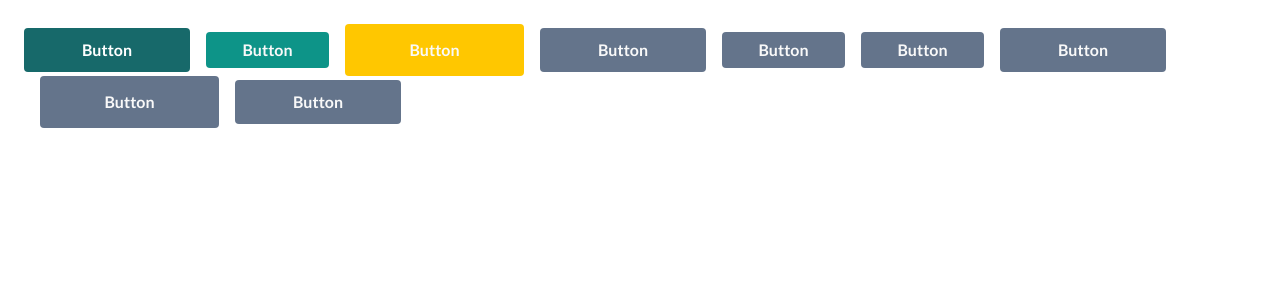
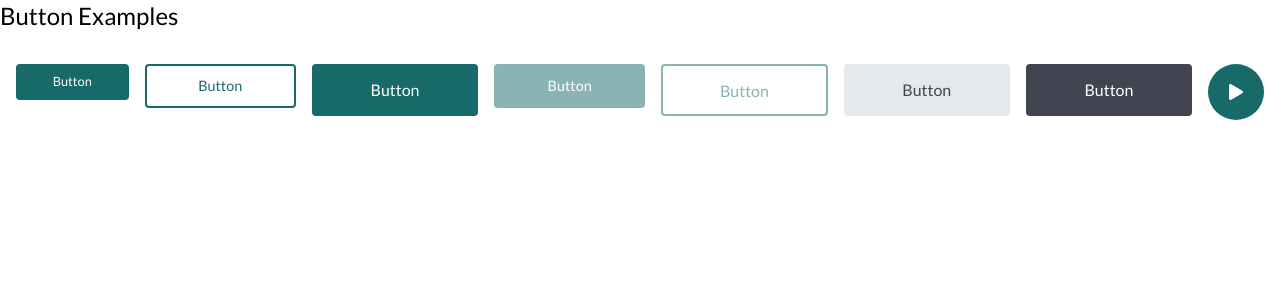
Before and after one commit to prot-alx/createx, a React (Vite) app: page / in a window 1280 px wide. Shown: the top 300 px of the page. Built offline with nearby package versions, Linux system fonts and the light colour scheme.

Commit message:
buttonsgit add .!

```diff
--- a/src/shared/buttonBlock.tsx
+++ b/src/shared/buttonBlock.tsx
@@ -1,35 +1,34 @@
-import Button from "./buttons/basic/large"
+import Button from "./buttons/Button";
+import PlayButton from "./buttons/PlayButton";
 
-export const  ButtonBlock = () => {
+export const ButtonBlock = () => {
     return (
-        <div className="p-6 space-x-4 ">
-        <Button buttonStyle={{ color: 'green', rounded: 'sm', size: 'regular' }}>
+        <div>
+            <h1 className="text-2xl mb-4 ">Button Examples</h1>
+            <div className="p-4 flex gap-4">
+                <Button color="primary" size="small">
                     Button
                 </Button>
-        <Button buttonStyle={{ color: 'teal', rounded: 'sm', size: 'small' }}>
+                <Button color="white" size="regular">
                     Button
                 </Button>
-        <Button buttonStyle={{ color: 'yellow', rounded: 'sm', size: 'large' }}>
+                <Button color="primary" size="large">
                     Button
                 </Button>
-        <Button buttonStyle={{ color: 'gray', rounded: 'sm', size: 'regular' }}>
+                <Button color="primary" disabled>
                     Button
                 </Button>
-        <Button buttonStyle={{ color: 'gray', rounded: 'sm', size: 'small' }}>
+                <Button color="white" size="large" disabled>
                     Button
                 </Button>
-        <Button buttonStyle={{ color: 'gray', rounded: 'sm', size: 'small' }}>
+                <Button color="gray-1" size="large">
                     Button
                 </Button>
-        <Button buttonStyle={{ color: 'gray', rounded: 'sm', size: 'regular' }}>
+                <Button color="gray-2" size="large">
                     Button
                 </Button>
-        <Button buttonStyle={{ color: 'gray', rounded: 'sm', size: 'large' }}>
-          Button
-        </Button>
-        <Button buttonStyle={{ color: 'gray', rounded: 'sm', size: 'regular' }}>
-          Button
-        </Button>
+                <PlayButton></PlayButton>
+            </div>
         </div>
     )
 }
--- /dev/null
+++ b/src/shared/buttons/Button.tsx
@@ -0,0 +1,68 @@
+import React from 'react';
+
+type ButtonProps = {
+  children: React.ReactNode;
+  onClick?: () => void;
+  color?: 'primary' | 'white' | 'gray-1' | 'gray-2' ;
+  size?: 'small' | 'regular' | 'large';
+  disabled?: boolean;
+  className?: string;
+};
+
+const Button: React.FC<ButtonProps> = ({
+  children,
+  onClick,
+  color = 'primary',
+  size = 'base',
+  disabled = false,
+  className = '',
+}) => {
+  const baseStyles = 'rounded focus:outline-none focus:ring-2 focus:ring-offset-2';
+  let variantStyles = '';
+  let sizeStyles = '';
+
+  switch (color) {
+    case 'primary':
+      variantStyles = 'bg-primary text-white';
+      break;
+    case 'white':
+      variantStyles = 'bg-white text-primary border-2 border-primary';
+      break;
+    case 'gray-1':
+      variantStyles = 'bg-gray-300 text-gray-800';
+      break;
+    case 'gray-2':
+      variantStyles = 'bg-gray-800 text-white';
+      break;
+    default:
+      variantStyles = 'bg-primary text-white';
+      break;
+  }
+
+  switch (size) {
+    case 'small':
+      sizeStyles = 'w-[123px] h-[36px] px-2 py-1 text-extrasmall';
+      break;
+    case 'regular':
+      sizeStyles = 'w-[164px] h-[44px] px-4 py-2 text-small';
+      break;
+    case 'large':
+      sizeStyles = 'w-[179px] h-[52px] px-6 py-3 text-base';
+      break;
+    default:
+      sizeStyles = 'w-[164px] h-[44px] px-4 py-2 text-small';
+      break;
+  }
+
+  return (
+    <button
+      onClick={onClick}
+      className={`${baseStyles} ${variantStyles} ${sizeStyles} ${className} ${disabled ? 'opacity-50 cursor-not-allowed' : ''}`}
+      disabled={disabled}
+    >
+      {children}
+    </button>
+  );
+};
+
+export default Button;
--- /dev/null
+++ b/src/shared/buttons/PlayButton.tsx
@@ -0,0 +1,30 @@
+import React from 'react';
+import { FaPlay } from 'react-icons/fa'; // Импортируем иконку "Play" из react-icons
+
+type ButtonProps = {
+  onClick?: () => void;
+  disabled?: boolean;
+  className?: string;
+};
+
+const PlayButton: React.FC<ButtonProps> = ({
+  onClick,
+  disabled = false,
+  className = '',
+}) => {
+  const baseStyles = 'flex items-center justify-center rounded-full focus:outline-none focus:ring-2 focus:ring-offset-2';
+  const variantStyles = 'bg-primary text-white hover:bg-primary focus:ring-bg-primary';
+  const sizeStyles = 'p-5'; // фиксированные размеры
+
+  return (
+    <button
+      onClick={onClick}
+      className={`${baseStyles} ${variantStyles} ${sizeStyles} ${className} ${disabled ? 'opacity-50 cursor-not-allowed' : ''}`}
+      disabled={disabled}
+    >
+      <FaPlay />
+    </button>
+  );
+};
+
+export default PlayButton;
--- a/src/shared/buttons/basic/large.tsx
+++ /dev/null
@@ -1,83 +0,0 @@
-/* eslint-disable react/jsx-props-no-spreading */
-import { forwardRef, useMemo } from "react";
-import { type VariantProps } from "tailwind-variants";
-import { TbLoader } from "react-icons/tb";
-import { outlineButton, solidButton, ghostButton } from './largeStyles';
-import React from "react";
-
-// define all the button attributes
-type BaseButtonAttributes = React.ComponentPropsWithoutRef<"button">;
-
-// define the ref type
-type Ref = HTMLButtonElement;
-
-// extend the base button attributes
-interface ButtonProps extends BaseButtonAttributes {
-  isLoading?: boolean;
-  disabled?: boolean;
-  leftIcon?: React.ReactElement;
-  rightIcon?: React.ReactElement;
-  buttonStyle?: VariantProps<typeof solidButton |typeof outlineButton|typeof ghostButton>;
-  className?:string,
-  buttonVariant?: "solid" | "outline" | "ghost";
-}
-
-const Button = forwardRef<Ref, ButtonProps>((props, ref) => {
-  // destructure neccesary props
-  const { type, children, buttonStyle, buttonVariant, disabled, isLoading, leftIcon, rightIcon,className, ...rest } = props;
-
-  // determine icon placement
-  const { newIcon: icon, iconPlacement } = useMemo(() => {
-    let newIcon = rightIcon || leftIcon;
-
-    if (isLoading) {
-      newIcon = <TbLoader className="animate-spin" size={25} />;
-    }
-
-    return {
-      newIcon,
-      iconPlacement: rightIcon ? ("right" as const) : ("left" as const),
-    };
-  }, [isLoading, leftIcon, rightIcon]);
-
-  const renderButtonVariant=()=>{
-    if(buttonVariant==="solid"){
-      return solidButton({...buttonStyle, className})
-    }
-   }
-
-  return (
-    <button
-      className={renderButtonVariant()}
-      {...rest}
-      type={type ? "submit" : "button"}
-      ref={ref}
-      disabled={disabled || isLoading}
-    >
-      {/** render icon before */}
-      {icon && iconPlacement === "left" ? (
-        <span className={`inline-flex shrink-0 self-center ${children && !isLoading && "mr-2"}`}>{icon}</span>
-      ) : null}
-
-      {/** hide button text during loading state */}
-      {!isLoading && children}
-
-      {/** render icon after */}
-      {icon && iconPlacement === "right" ? (
-        <span className={`inline-flex shrink-0 self-center  ${children && !isLoading && "ml-2"}`}>{icon}</span>
-      ) : null}
-    </button>
-  );
-});
-
-// set default props
-Button.defaultProps = {
-  buttonStyle: {},
-  buttonVariant: "solid",
-  isLoading: false,
-  disabled: false,
-  leftIcon: undefined,
-  rightIcon: undefined,
-};
-
-export default Button;
--- a/src/shared/buttons/basic/largeStyles.ts
+++ /dev/null
@@ -1,109 +0,0 @@
-import { tv } from 'tailwind-variants';
-
-export const baseButton = tv({
-    base: 'text-center relative font-semibold whitespace-nowrap align-middle outline-none inline-flex items-center justify-center select-none',
-    variants: {
-        size: {
-            small: 'h-[36px]  w-[123px]',
-            regular: 'h-[44px]  w-[166px] ',
-            large: 'h-[52px] w-[179px]',
-            //   square_xs: 'text-xs h-4 w-4 p-1',
-            //   square_sm: 'text-sm h-6 w-6 p-1',
-            //   square_md: 'text-base h-8 w-8 p-1',
-            //   square_lg: 'text-lg h-10 w-10 p-1',
-            //   square_xl: 'text-xl h-12 w-12 p-1',
-        },
-        vPadding: {
-            xs: 'py-[4px]',
-            sm: 'py-[8px]',
-            md: 'py-[12px]',
-            lg: 'py-[16px]',
-        },
-        vSpace: {
-            xs: 'my-1',
-            sm: 'my-2',
-            md: 'my-4',
-            lg: 'my-6',
-        },
-        HSpace: {
-            xs: 'mx-1',
-            sm: 'mx-2',
-            md: 'mx-4',
-            lg: 'mx-6',
-        },
-        align: {
-            center: 'mx-auto',
-            right: 'ml-auto',
-            left: 'mr-auto',
-            top: 'mb-auto',
-            bottom: 'mt-auto',
-        },
-        rounded: {
-            none: 'rounded-none',
-            xs: 'rounded-[2px]',
-            sm: 'rounded-[4px]',
-            normal: 'rounded-[8px]',
-            lg: 'rounded-[12px]',
-            full: 'rounded-full',
-        },
-        behavior: {
-            block: 'w-full',
-        },
-    },
-});
-
-export const solidButton = tv({
-    extend: baseButton,
-    variants: {
-        color: {
-            green:
-                'bg-primary text-white shadow-[0px 4px 4px 4px rgba(0, 0, 0 / 0.25)] active:shadow-none active:translate-y-[5px]',
-            teal: 'bg-[#0D9488] text-gray-100 shadow-teal active:shadow-none active:translate-y-[5px]',
-            yellow:
-                'bg-[#FFC700] text-gray-100 shadow-yellow active:shadow-none active:translate-y-[5px]',
-            gray: 'bg-[#64748B] text-gray-100 shadow-blueGray active:shadow-none active:translate-y-[5px]',
-        },
-    },
-});
-
-export default {
-    content: ['./index.html', './src/**/*.{js,ts,jsx,tsx}'],
-    theme: {
-        boxShadow: {
-            DEFAULT: '0 3px 0 #57a300',
-            teal: '0 3px 0 #0F766E',
-            yellow: '0 3px 0 #E49E00',
-            blueGray: '0 3px 0 #475569',
-            none: 'none',
-        },
-        extend: {},
-    },
-    plugins: [],
-};
-
-export const outlineButton = tv({
-    extend: baseButton,
-    base: 'ring-1',
-    variants: {
-        color: {
-            green:
-                'ring-[#58cc02] text-[#58cc02] shadow active:shadow-none active:translate-y-[5px]',
-            teal: 'ring-[#0D9488] text-[#0D9488] shadow-teal active:shadow-none active:translate-y-[5px]',
-            yellow:
-                'ring-[#FFC700] text-[#FFC700] shadow-yellow active:shadow-none active:translate-y-[5px]',
-            gray: 'ring-[#64748B] text-[#64748B] shadow-blueGray active:shadow-none active:translate-y-[5px]',
-        },
-    },
-});
-
-export const ghostButton = tv({
-    extend: baseButton,
-    variants: {
-        color: {
-            green: 'text-[#58cc02]',
-            teal: 'text-[#0D9488]',
-            yellow: 'text-[#FFC700]',
-            gray: 'text-[#64748B]',
-        },
-    },
-});
--- a/tailwind.config.js
+++ b/tailwind.config.js
@@ -25,20 +25,20 @@ export default {
     },
     extend: {
       boxShadow: {
-        'small': '0px 80px 80px -20px rgba(154, 156, 165 / 0.08), 0px 30px 24px -10px rgba(154, 156, 165 / 0.05), 0px 12px 10px -6px rgba(154, 156, 165 / 0.04), 0px 4px 4px -4px rgba(30, 33, 44 / 0.03)',
-        'regular': '0px 80px 80px -20px rgba(154, 156, 165 / 0.16), 0px 30px 24px -10px rgba(154, 156, 165 / 0.10), 0px 12px 10px -6px rgba(154, 156, 165 / 0.08), 0px 4px 4px -4px rgba(30, 33, 44 / 0.05)',
-        'large': '0px 60px 80px -20px rgba(30, 33, 44 / 0.16), 0px 26px 24px -10px rgba(30, 33, 44 / 0.10), 0px 10px 12px -6px rgba(30, 33, 44 / 0.08), 0px 4px 4px -4px rgba(30, 33, 44 / 0.05)',
+        'small': '0px 80px 80px -20px rgba(154, 156, 165 , 0.08), 0px 30px 24px -10px rgba(154, 156, 165 , 0.05), 0px 12px 10px -6px rgba(154, 156, 165 , 0.04), 0px 4px 4px -4px rgba(30, 33, 44 , 0.03)',
+        'regular': '0px 80px 80px -20px rgba(154, 156, 165 , 0.16), 0px 30px 24px -10px rgba(154, 156, 165 , 0.10), 0px 12px 10px -6px rgba(154, 156, 165 , 0.08), 0px 4px 4px -4px rgba(30, 33, 44 , 0.05)',
+        'large': '0px 60px 80px -20px rgba(30, 33, 44 , 0.16), 0px 26px 24px -10px rgba(30, 33, 44 , 0.10), 0px 10px 12px -6px rgba(30, 33, 44 , 0.08), 0px 4px 4px -4px rgba(30, 33, 44 , 0.05)',
       },
       fontFamily: {
         lato: ['Lato', 'sans-serif']
       },
       fontSize: {
-        lead: ['1.3rem', {lineHeight: '1.5', }],
-        large: ['1.1rem', {lineHeight: '1.5', }],
-        base: ['1rem', {lineHeight: '1.6', }],
-        small: ['0.9rem', {lineHeight: '1.5', }],
-        extrasmall: ['0.8rem', {lineHeight: '1.5', }],
-        extraextrasmall: ['0.6rem', {lineHeight: '1.5', }],
+        lead: ['1.3rem', {lineHeight: '1.5', }],            /* 20px */
+        large: ['1.1rem', {lineHeight: '1.5', }],           /* 18px */
+        base: ['1rem', {lineHeight: '1.6', }],              /* 16px */
+        small: ['0.9rem', {lineHeight: '1.5', }],           /* 14px */
+        extrasmall: ['0.8rem', {lineHeight: '1.5', }],      /* 12px */
+        extraextrasmall: ['0.6rem', {lineHeight: '1.5', }], /* 10px */
       },
     },
   },
```
Also changed, not shown: src/app/index.ts (line endings or trailing spaces). Lines whose indentation alone changed are shown as unchanged.
